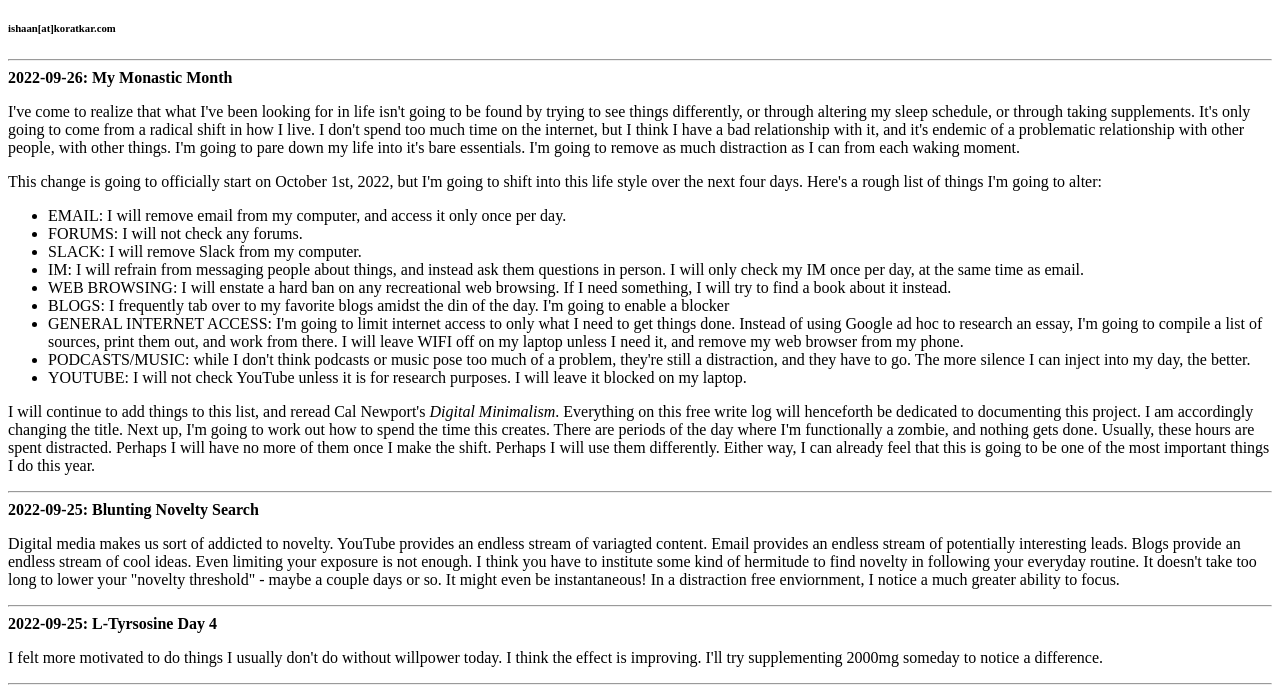
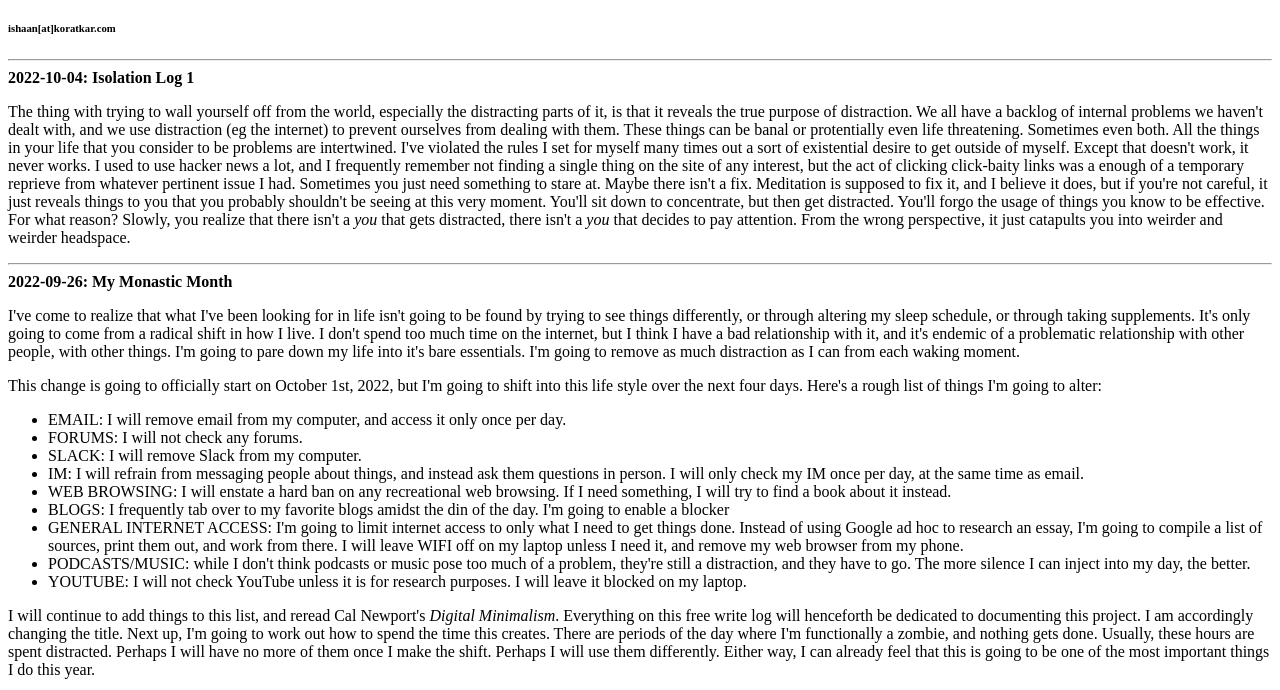
Before and after one commit to koratkar/freewrite, a plain HTML site: page index.html in a window 1280 px wide. Shown: the part 61-751 px from the top of the page. Drawn offline with Linux system fonts and the light colour scheme.

Commit message:
Update index.html

```diff
--- a/index.html
+++ b/index.html
@@ -9,6 +9,9 @@
   <body>
 	<h1>Ishaan Koratkar: artificial monasticism log</h1>
 	  <h6>ishaan[at]koratkar.com</h6>
+	<hr>
+<b>2022-10-04: Isolation Log 1</b>
+  <p>The thing with trying to wall yourself off from the world, especially the distracting parts of it, is that it reveals the true purpose of distraction. We all have a backlog of internal problems we haven't dealt with, and we use distraction (eg the internet) to prevent ourselves from dealing with them. These things can be banal or protentially even life threatening. Sometimes even both. All the things in your life that you consider to be problems are intertwined. I've violated the rules I set for myself many times out a sort of existential desire to get outside of myself. Except that doesn't work, it never works. I used to use hacker news a lot, and I frequently remember not finding a single thing on the site of any interest, but the act of clicking click-baity links was a enough of a temporary reprieve from whatever pertinent issue I had. Sometimes you just need something to stare at. Maybe there isn't a fix. Meditation is supposed to fix it, and I believe it does, but if you're not careful, it just reveals things to you that you probably shouldn't be seeing at this very moment. You'll sit down to concentrate, but then get distracted. You'll forgo the usage of things you know to be effective. For what reason? Slowly, you realize that there isn't a <i>you</i> that gets distracted, there isn't a <i>you</i> that decides to pay attention. From the wrong perspective, it just catapults you into weirder and weirder headspace.</p>
 	<hr>
 <b>2022-09-26: My Monastic Month</b>
   <p>I've come to realize that what I've been looking for in life isn't going to be found by trying to see things differently, or through altering my sleep schedule, or through taking supplements. It's only going to come from a radical shift in how I live. I don't spend too much time on the internet, but I think I have a bad relationship with it, and it's endemic of a problematic relationship with other people, with other things. I'm going to pare down my life into it's bare essentials. I'm going to remove as much distraction as I can from each waking moment.</p>
```
